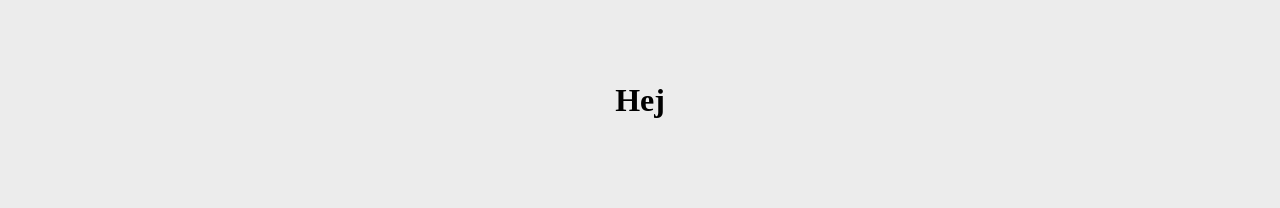
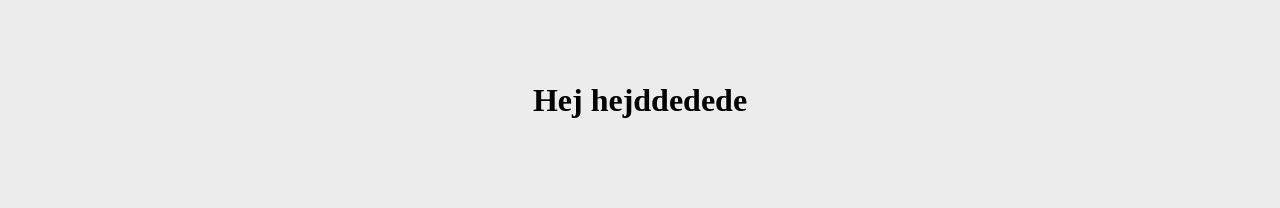
Before and after one commit to F-A-L-K/WebbutvecklingTest, a plain HTML site: page index.html in a window 1280 px wide. Shown: the top 208 px of the page. Drawn offline with Linux system fonts and the light colour scheme.

Commit message:
Update index.html

```diff
--- a/index.html
+++ b/index.html
@@ -11,7 +11,7 @@
     <div class="grid">
         <div class="nav">
            <h1>
-                Hej
+                Hej hejddedede
            </h1>
         </div>
         <div class="main">
```
